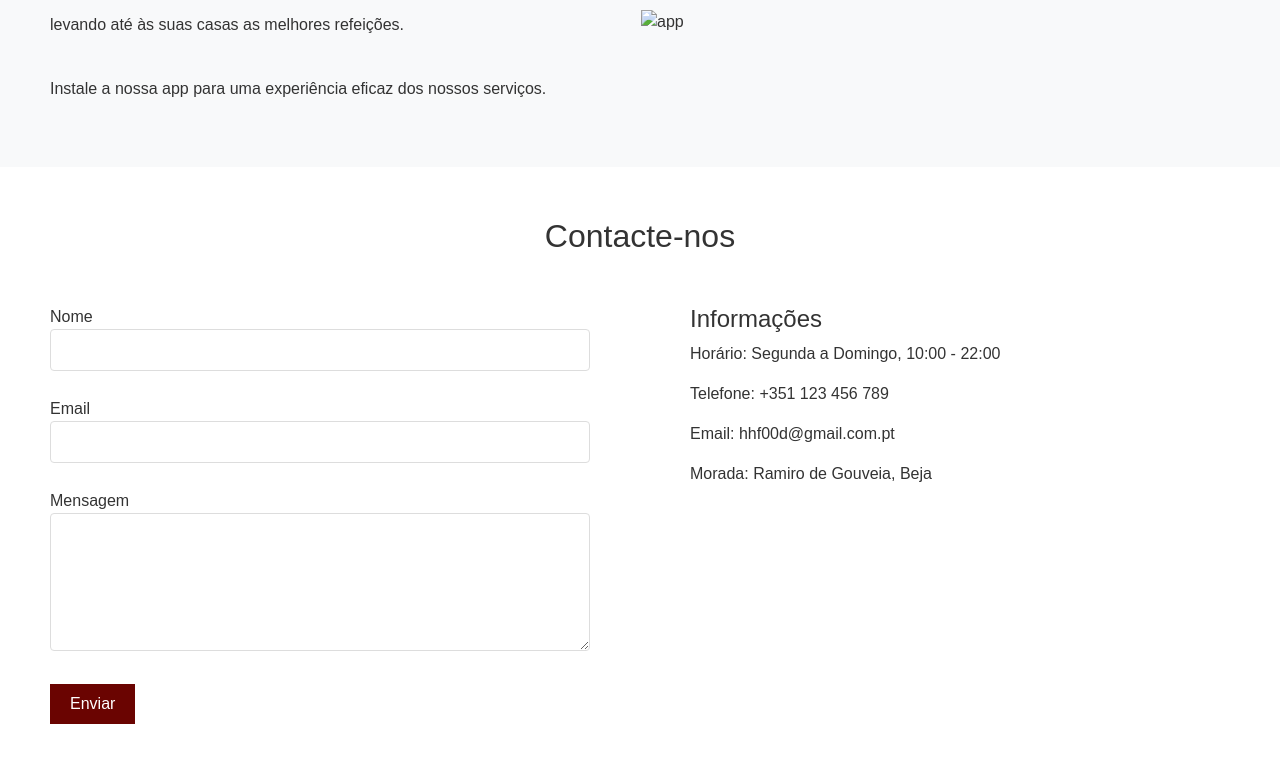
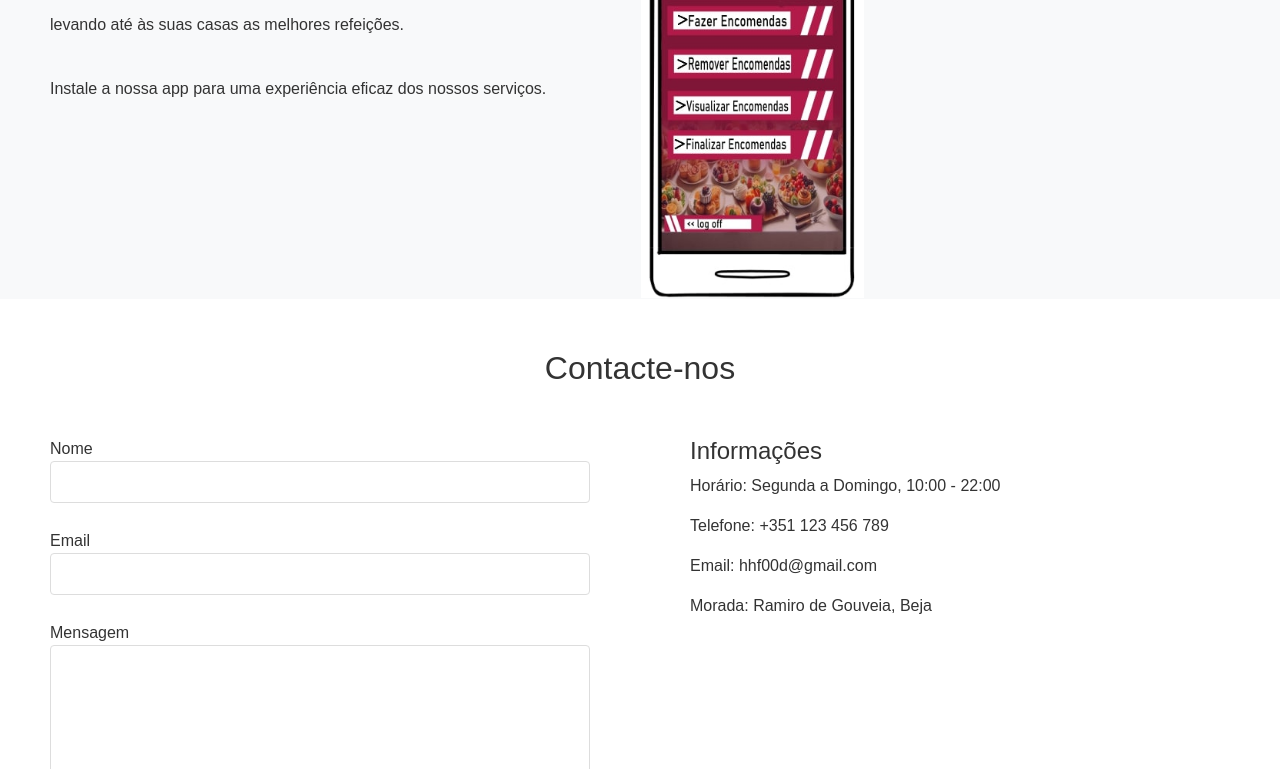
Before and after one commit to Charny2000/take-away-deliver, a plain HTML site: page Site_Projeto/index.html in a window 1280 px wide. Shown: the part 710-1479 px from the top of the page. Drawn offline with nearby package versions, Linux system fonts and the light colour scheme; no server answers.

Commit message:
alguma coisa

```diff
--- a/Site_Projeto/estilos.css
+++ b/Site_Projeto/estilos.css
@@ -93,7 +93,7 @@ td.menu-tabela {
 }
 
 table.menu-tabela {
-    width: 80%;
+    width: 50%;
     border-spacing: 20px;
     margin: 0 auto;
 }
@@ -123,7 +123,7 @@ td.sobre-imagem {
 }
 
 img.app-image {
-    width: 100%;
+    width: 35%;
 }
 
 /* Contactos */
--- a/Site_Projeto/index.html
+++ b/Site_Projeto/index.html
@@ -93,7 +93,7 @@
                 <h4>Informações</h4>
                 <p>Horário: Segunda a Domingo, 10:00 - 22:00</p>
                 <p>Telefone: +351 123 456 789</p>
-                <p>Email: hhf00d@gmail.com.pt</p>
+                <p>Email: hhf00d@gmail.com</p>
                 <p>Morada: Ramiro de Gouveia, Beja</p>
             </td>
         </tr>
```
Also changed, not shown: Site_Projeto/Assets/aplicacao.jpg (added), Site_Projeto/Assets/comida1.jpg (added), Site_Projeto/Assets/comida2.jpg (added), Site_Projeto/Assets/comida3.jpg (added), Site_Projeto/Projeto_TW_2024_2025.txt (added).
